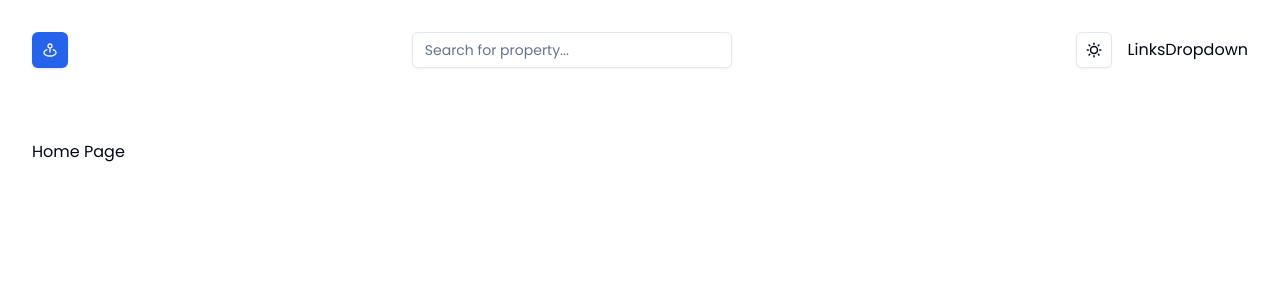
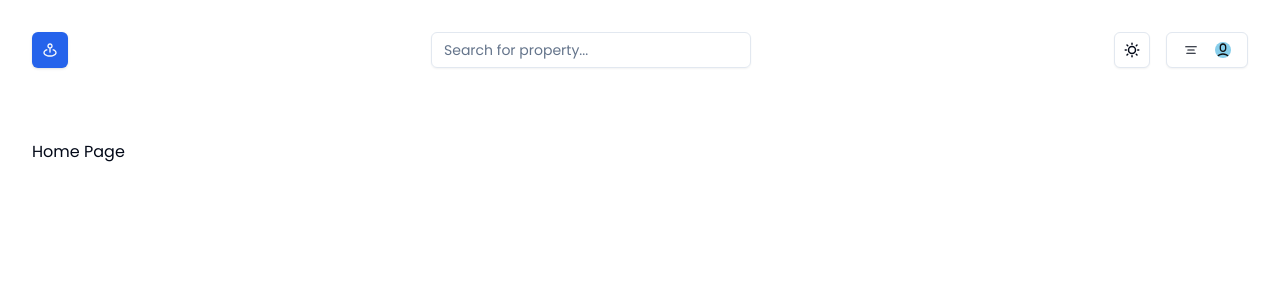
Before and after one commit to Nimira43/Advanced-Animations, a Next.js app: page / in a window 1280 px wide. Shown: the top 300 px of the page. Built offline with nearby package versions, Linux system fonts and the light colour scheme.

Commit message:
Dropdown menu working. Some issues with that - imported from Lucide React at first, not Next/Link

```diff
--- a/components/navbar/LinksDropdown.tsx
+++ b/components/navbar/LinksDropdown.tsx
@@ -1,6 +1,32 @@
+import { Button } from '../ui/button'
+import { DropdownMenu, DropdownMenuContent, DropdownMenuItem, DropdownMenuTrigger } from '@/components/ui/dropdown-menu'
+import { RxTextAlignCenter } from 'react-icons/rx'
+import UserIcon from './UserIcon'
+import { links } from '@/utils/links'
+import Link from 'next/link'
+// import SignOutLink from './SignOutLink'
+
 function LinksDropdown() {
   return (
-    <h1>LinksDropdown</h1>
+    <DropdownMenu>
+      <DropdownMenuTrigger asChild>
+        <Button variant='outline' className='flex gap-4 max-w-[100px]'>
+          <RxTextAlignCenter className='w-6 h-6' />
+          <UserIcon />
+        </Button>
+      </DropdownMenuTrigger>
+      <DropdownMenuContent className='w-52' align='start' sideOffset={10}>
+        {links.map((link) => {
+          return (
+            <DropdownMenuItem key={link.href}>
+              <Link href={link.href} className='capitalize w-full'>
+                {link.label}
+              </Link>
+            </DropdownMenuItem>
+          )
+        })}
+      </DropdownMenuContent>
+    </DropdownMenu>
   )
 }
 export default LinksDropdown
```
Also changed, not shown: utils/links.ts (renamed from app/utils/links.ts).
